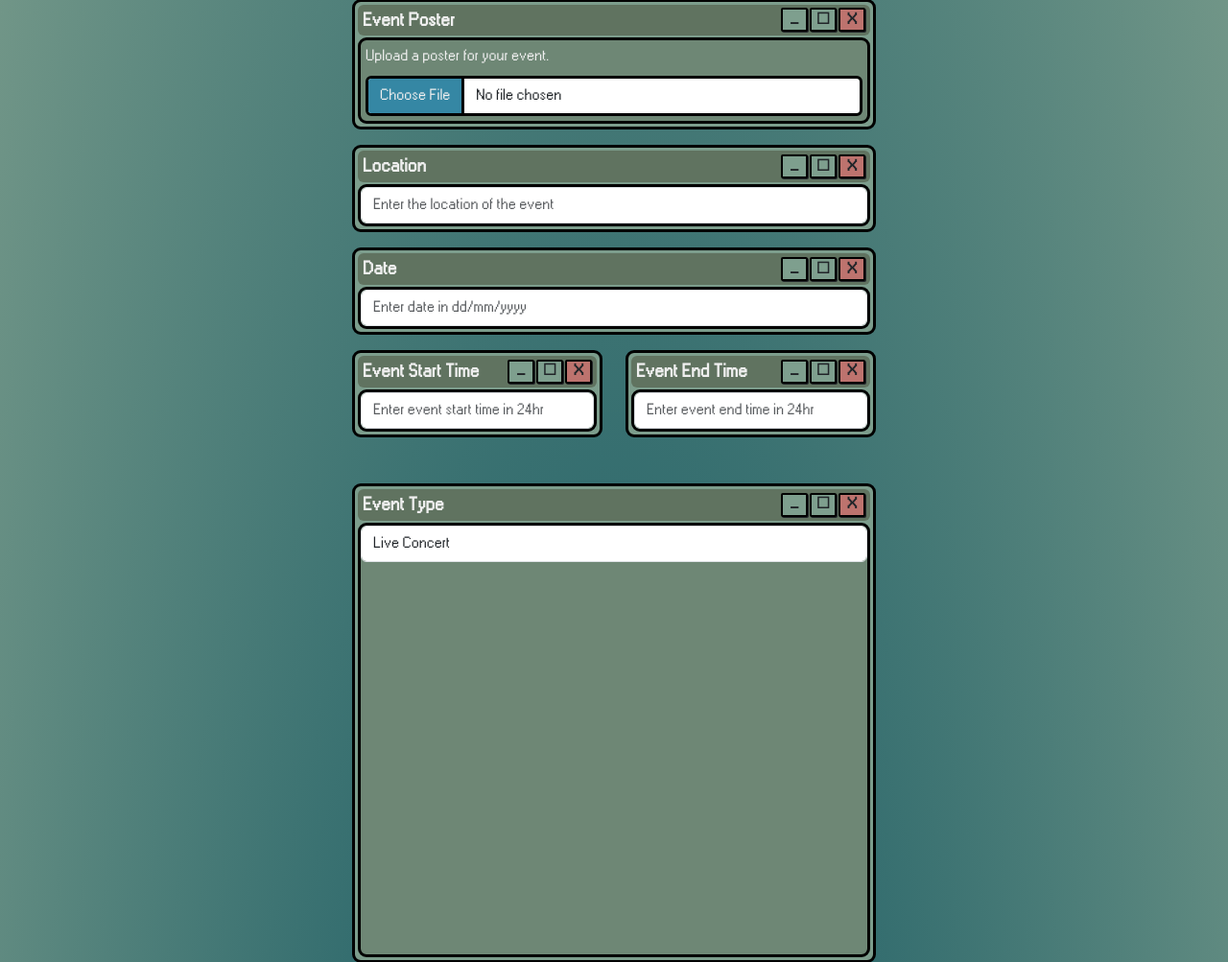
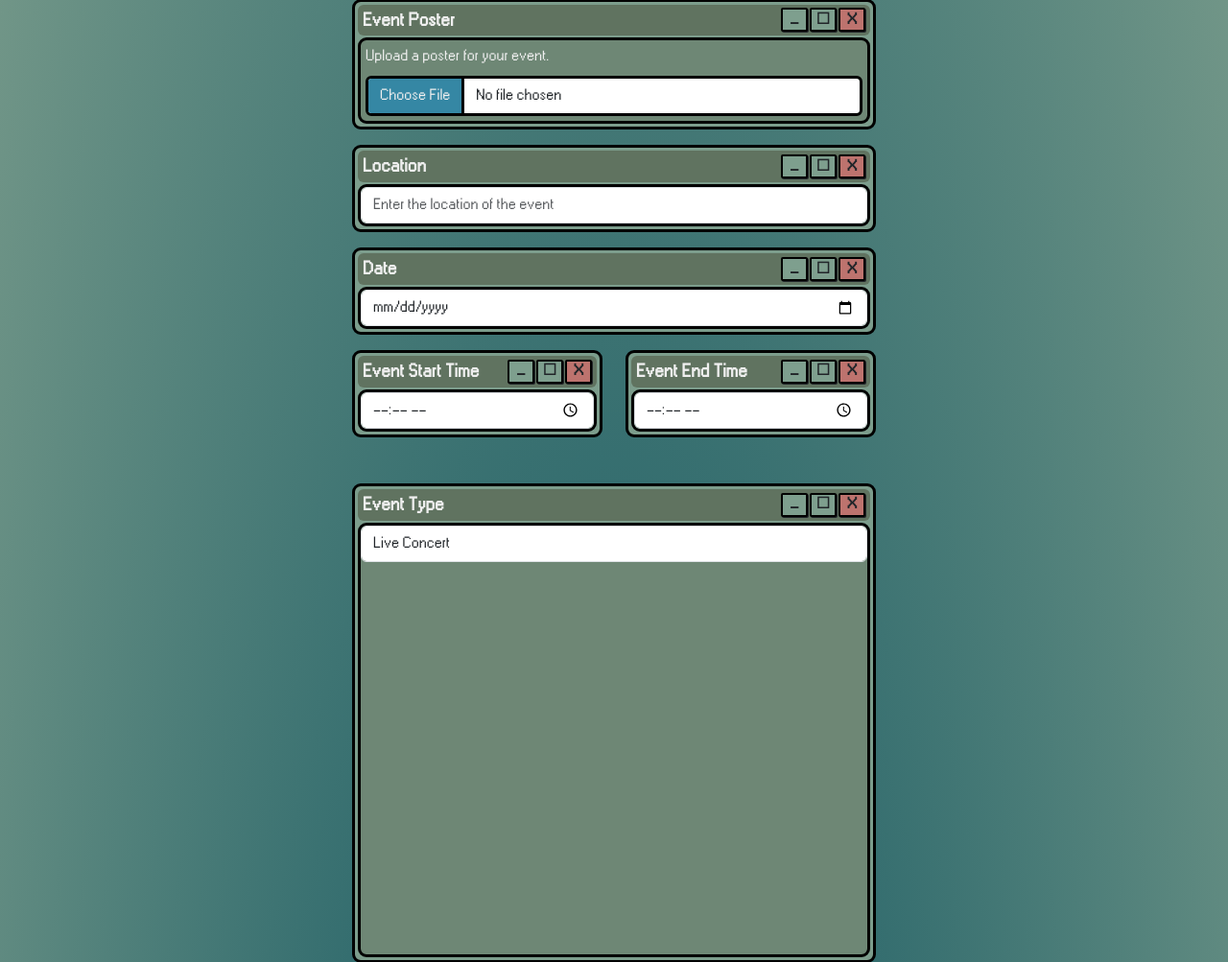
Before and after one commit to RedNate22/IAB207_A2_Group49, a Flask app: page /events/createvent in a window 1280 px wide. Shown: the part 499-1502 px from the top of the page at 96% size. Run offline with Flask 3, Linux system fonts and the light colour scheme; the visitor is signed in with stand-in values (Sample User, id 1); data comes from the database, SQL or seed files in the repository; some libraries are stand-ins or nearby versions.

Commit message:
added date picker

```diff
--- a/club95/events.py
+++ b/club95/events.py
@@ -94,12 +94,12 @@ def createevent():
         new_event = Event(
             title=form.title.data,
             description=form.description.data,
-            date=form.date.data,
+            date=form.date.data.strftime('%Y-%m-%d') if form.date.data else None,
             location=form.location.data,
-            start_time=form.start_time.data,
-            end_time=form.end_time.data,
+            start_time=form.start_time.data.strftime('%H:%M') if form.start_time.data else None,
+            end_time=form.end_time.data.strftime('%H:%M') if form.end_time.data else None,
             type=form.type.data,
-            status = 'OPEN',
+            status='OPEN',
             image=image_filename
         )
 
--- a/club95/form.py
+++ b/club95/form.py
@@ -3,6 +3,7 @@ from flask_login import UserMixin
 from sqlalchemy.sql import func
 from flask_wtf import FlaskForm
 from wtforms import StringField, PasswordField, SubmitField, SelectField, SelectMultipleField, IntegerField, HiddenField, TextAreaField
+from wtforms.fields import DateField, TimeField
 from wtforms.validators import DataRequired, Length
 from flask_wtf.file import FileField, FileAllowed
 from wtforms.validators import NumberRange, Optional, EqualTo, Regexp, Email
@@ -32,6 +33,7 @@ class RegisterForm(FlaskForm):
     confirm_password = PasswordField('Repeat Password', validators=[DataRequired()])
     phonenumber = StringField('Phone No.', [Optional(), Length(min=10, max=15),
                                             Regexp(r'^\+?\d{10,15}$', message='Enter a valid phone number.')])
+    streetAddress = StringField('Street Address', validators=[Length(max=200)])
     bio = TextAreaField('Bio', validators=[Optional(), Length(max=300)])
     profilePicture = FileField('Upload Image', validators=[Optional(), FileAllowed(['jpg', 'png', 'gif'], 'Images only!')])
     submit = SubmitField('Register')
@@ -45,11 +47,11 @@ class EventForm(FlaskForm):
     # Each field here matches an input in the Create Event page template
 
     title = StringField('Event Title', validators=[DataRequired()])  # Name of the event
-    date = StringField('Event Date', validators=[DataRequired()])  # Date when the event will be held
+    date = DateField('Event Date', format='%Y-%m-%d', validators=[DataRequired()])  # Date when the event will be held
     description = StringField('Event Description', validators=[DataRequired()])  # Short description of the event
     location = StringField('Event Location', validators=[DataRequired()])  # Where the event takes place
-    start_time = StringField('Start Time', validators=[DataRequired()])  # When the event begins
-    end_time = StringField('End Time', validators=[DataRequired()])  # When the event ends
+    start_time = TimeField('Start Time', format='%H:%M', validators=[DataRequired()])  # When the event begins
+    end_time = TimeField('End Time', format='%H:%M', validators=[DataRequired()])  # When the event ends
 
     # A list of genres is fetched from the database and displayed as checkboxes
     genres = SelectMultipleField('Genres', coerce=int, validators=[DataRequired()])
@@ -100,6 +102,7 @@ class UpdateProfileForm(FlaskForm):
     confirm_password = PasswordField('Repeat Password', validators=[Optional(), EqualTo('password', message='Passwords must match')])
     phonenumber = StringField('Phone No.', [Optional(), Length(min=10, max=15),
                           Regexp(r'^\+?\d{10,15}$', message='Enter a valid phone number.')])
+    streetAddress = StringField('Street Address', validators=[Length(max=200)])
     bio = TextAreaField('Bio', validators=[Length(max=300)])
     profilePicture = FileField('Upload Image', validators=[FileAllowed(['jpg', 'png', 'gif'], 'Images only!')])
     submit = SubmitField('Update Profile')
@@ -162,8 +165,8 @@ class updateEvent(FlaskForm):
     date = StringField('Event Date', validators=[DataRequired()])  # Date when the event will be held
     description = StringField('Event Description', validators=[DataRequired()])  # Short description of the event
     location = StringField('Event Location', validators=[DataRequired()])  # Where the event takes place
-    start_time = StringField('Start Time', validators=[DataRequired()])  # When the event begins
-    end_time = StringField('End Time', validators=[DataRequired()])  # When the event ends
+    start_time = TimeField('Start Time', format='%H:%M', validators=[DataRequired()])  # When the event begins
+    end_time = TimeField('End Time', format='%H:%M', validators=[DataRequired()])  # When the event ends
 
     # A list of genres is fetched from the database and displayed as checkboxes
     genres = SelectMultipleField('Genres', coerce=int, validators=[DataRequired()])
--- a/club95/models.py
+++ b/club95/models.py
@@ -18,6 +18,7 @@ class User(db.Model, UserMixin):
     firstName = db.Column(db.String(150))
     lastName = db.Column(db.String(150))
     phoneNumber = db.Column(db.String(20), nullable=True)
+    streetAddress = db.Column(db.String(200), nullable=True)
     bio = db.Column(db.Text(300), nullable=True)
     profilePicture = db.Column(db.String(200), nullable=True)
     # relationship to events - one to many
--- a/club95/templates/events/createevent.html
+++ b/club95/templates/events/createevent.html
@@ -262,8 +262,7 @@
                                     </div>
                                 </div>
                                 <div class="sub-window">
-                                    {{ form.date(class="form-control",
-                                    placeholder="Enter date in dd/mm/yyyy") }}
+                                                {{ form.date(class="form-control", type="date", placeholder="Enter date") }}
                                     {% if form.date.errors %}
                                     <div class="alert alert-danger mt-2">
                                         {% for error in form.date.errors %}{{ error }}<br>{% endfor %}
@@ -316,9 +315,7 @@
                                     </div>
                                 </div>
                                 <div class="sub-window">
-                                    {{ form.start_time(class="form-control",
-                                    placeholder="Enter event start time in 24hr
-                                    time (hh:mm)") }}
+                                    {{ form.start_time(class="form-control", type="time", step="60") }}
                                     {% if form.start_time.errors %}
                                     <div class="alert alert-danger mt-2">
                                         {% for error in form.start_time.errors %}{{ error }}<br>{% endfor %}
@@ -362,9 +359,7 @@
                                     </div>
                                 </div>
                                 <div class="sub-window">
-                                    {{ form.end_time(class="form-control",
-                                    placeholder="Enter event end time in 24hr
-                                    time (hh:mm)") }}
+                                    {{ form.end_time(class="form-control", type="time", step="60") }}
                                     {% if form.end_time.errors %}
                                     <div class="alert alert-danger mt-2">
                                         {% for error in form.end_time.errors %}{{ error }}<br>{% endfor %}
```
